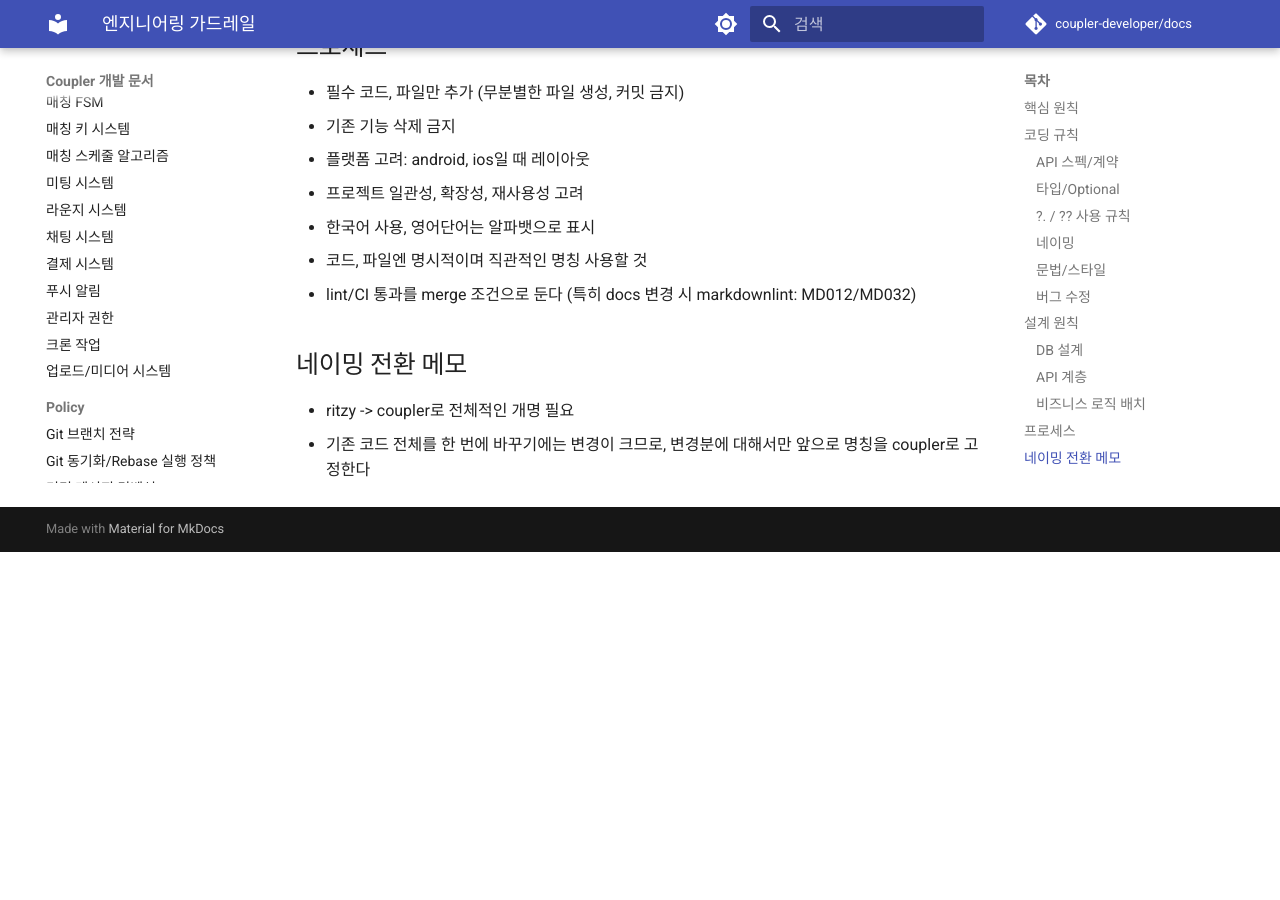
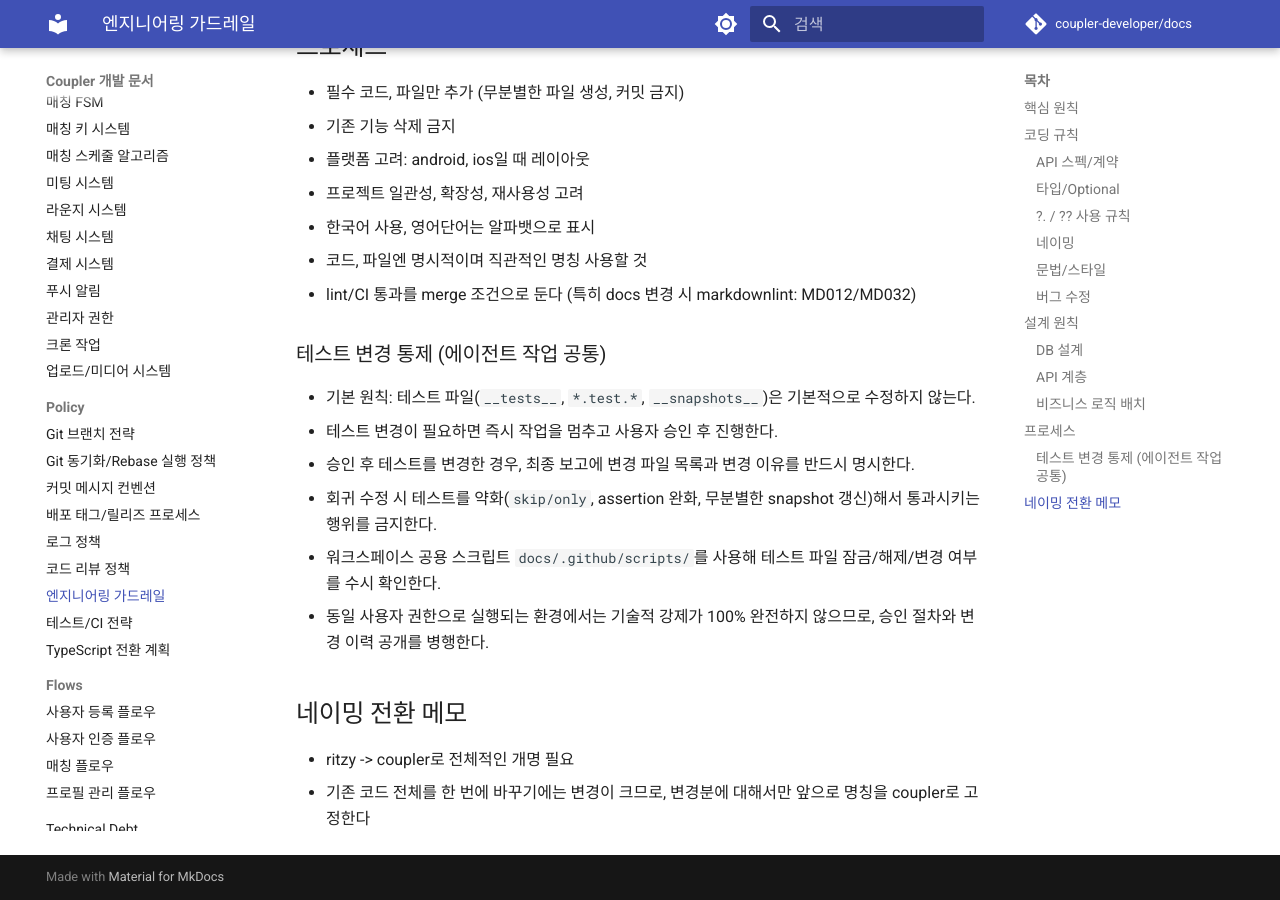
Before and after one commit to coupler-developer/docs, an MkDocs documentation site: the page built from content/policy/engineering-guardrails.md, in a window 1280 px wide and 900 px high, scrolled down 3469 px. Built offline with MkDocs 1.6.1 and Material for MkDocs 9.7.7, drawn with Linux system fonts in a browser that asks for light colours; comment, search, counter and statistics services are not loaded; before the commit the page ends 4021 px from its top, so only the background shows below that.

Commit message:
docs: 에이전트 테스트 변경 통제 규칙 추가
Changes:
- 테스트 파일 기본 수정 금지 및 승인 절차 명시
- 테스트 약화 금지 규칙(skip/only/assertion 완화/snapshot 남용) 추가
- 테스트 잠금/해제/변경 감지 스크립트 사용 경로 명시

Tests:
- not run: 문서 변경

```diff
--- a/content/policy/engineering-guardrails.md
+++ b/content/policy/engineering-guardrails.md
@@ -115,6 +115,15 @@
 - 코드, 파일엔 명시적이며 직관적인 명칭 사용할 것
 - lint/CI 통과를 merge 조건으로 둔다 (특히 docs 변경 시 markdownlint: MD012/MD032)
 
+### 테스트 변경 통제 (에이전트 작업 공통)
+
+- 기본 원칙: 테스트 파일(`__tests__`, `*.test.*`, `__snapshots__`)은 기본적으로 수정하지 않는다.
+- 테스트 변경이 필요하면 즉시 작업을 멈추고 사용자 승인 후 진행한다.
+- 승인 후 테스트를 변경한 경우, 최종 보고에 변경 파일 목록과 변경 이유를 반드시 명시한다.
+- 회귀 수정 시 테스트를 약화(`skip/only`, assertion 완화, 무분별한 snapshot 갱신)해서 통과시키는 행위를 금지한다.
+- 워크스페이스 공용 스크립트 `docs/.github/scripts/`를 사용해 테스트 파일 잠금/해제/변경 여부를 수시 확인한다.
+- 동일 사용자 권한으로 실행되는 환경에서는 기술적 강제가 100% 완전하지 않으므로, 승인 절차와 변경 이력 공개를 병행한다.
+
 ## 네이밍 전환 메모
 
 - ritzy -> coupler로 전체적인 개명 필요
```
